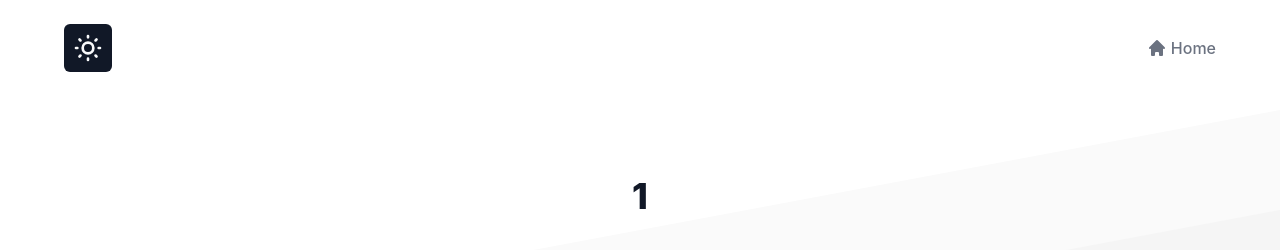
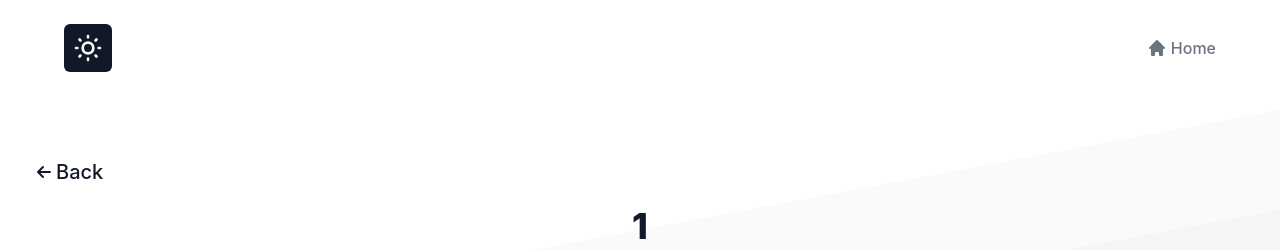
Before and after one commit to alexisdavalos/crypto-exchanges, a React (Create React App) app: page /exchanges/1 in a window 1280 px wide. Shown: the top 250 px of the page. Built offline with nearby package versions, Linux system fonts and the light colour scheme; no server answers.

Commit message:
Added link to return back home in exchange-stats.js component

```diff
--- a/src/components/exchange-stats.js
+++ b/src/components/exchange-stats.js
@@ -1,8 +1,31 @@
 import React from "react";
+import { NavLink } from "react-router-dom";
 const ExchangeStats = ({ exchangeId, exchangeData }) => {
 	return exchangeData ? (
 		<div className="pt-12 sm:pt-16">
 			<div className="max-w-7xl mx-auto px-4 sm:px-6 lg:px-8">
+				<div className="font-medium text-gray-900 dark:text-yellow-500">
+					<NavLink
+						to="/"
+						className="text-xl leading-6 inline-flex items-center"
+					>
+						<svg
+							xmlns="http://www.w3.org/2000/svg"
+							className="h-6 w-6"
+							fill="none"
+							viewBox="0 0 24 24"
+							stroke="currentColor"
+							strokeWidth={2}
+						>
+							<path
+								strokeLinecap="round"
+								strokeLinejoin="round"
+								d="M11 17l-5-5m0 0l5-5m-5 5h12"
+							/>
+						</svg>
+						<span>Back</span>
+					</NavLink>
+				</div>
 				<div className="max-w-4xl mx-auto text-center flex flex-col items-center">
 					<img
 						className="rounded-full my-2"
```
